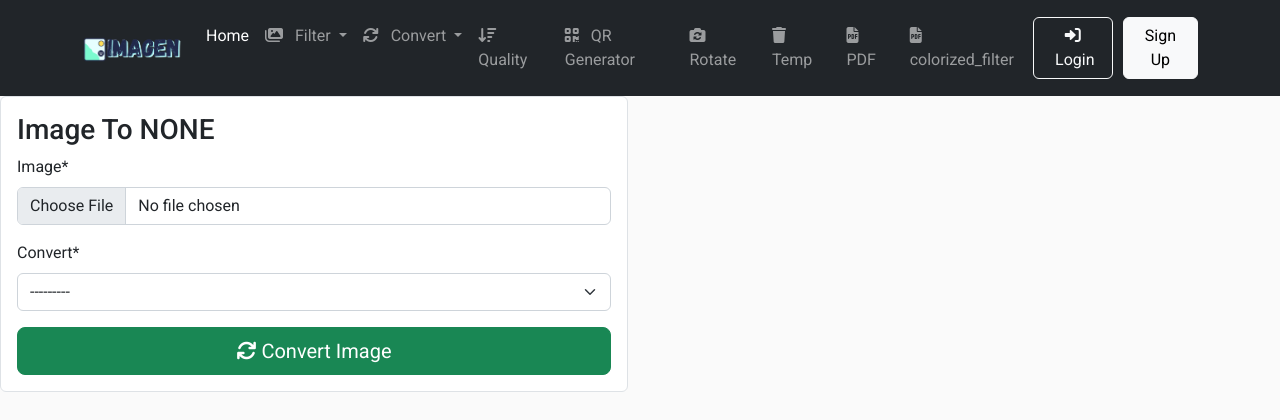
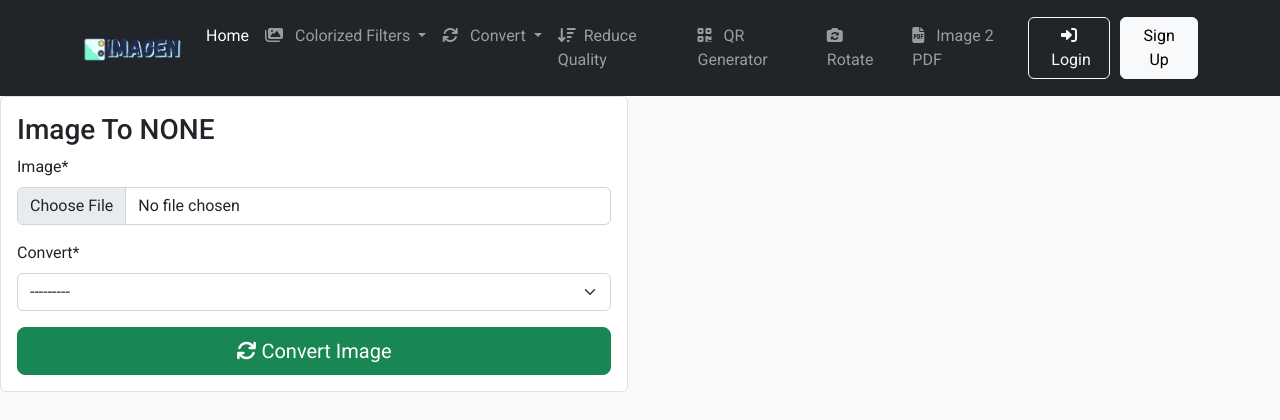
Before and after one commit to amitgirwal/ImaGen, a Django app: page /image-convert in a window 1280 px wide. Shown: the top 420 px of the page. Run offline with Django 4.2, Linux system fonts and the light colour scheme; some libraries are stand-ins or nearby versions.

Commit message:
Updated navbar and nav link in navbar file

```diff
--- a/backend/ImaGen/templates/core/navbar.html
+++ b/backend/ImaGen/templates/core/navbar.html
@@ -2,8 +2,8 @@
 <nav class="navbar navbar-expand-lg navbar-dark bg-dark p-3">
   <div class="container">
     <!-- <a class="navbar-brand logo" href="#">ImaGen</a> -->
-    <a class="navbar-brand" href="{% url 'home' %}" >
-      <img width="100px" src="{% static 'logos/logo.png' %}" alt="ImaGen">
+    <a class="navbar-brand" href="{% url 'home' %}">
+      <img width="100px" src="{% static 'logos/logo.png' %}" alt="ImaGen" />
     </a>
     <button class="navbar-toggler" type="button" data-bs-toggle="collapse" data-bs-target="#navbarSupportedContent"
       aria-controls="navbarSupportedContent" aria-expanded="false" aria-label="Toggle navigation">
@@ -11,38 +11,61 @@
     </button>
     <div class="collapse navbar-collapse" id="navbarSupportedContent">
       <ul class="navbar-nav me-auto mb-2 mb-lg-0">
+        <!-- Item1 -->
         <li class="nav-item">
           <a class="nav-link active" aria-current="page" href="{% url 'home' %}">Home</a>
         </li>
+
+        <!-- Item2 -->
         <li class="nav-item dropdown">
-          <a class="nav-link dropdown-toggle" href="#" role="button" data-bs-toggle="dropdown" aria-expanded="false" >
-            <i class="fa-solid fa-images"></i> &nbsp; Filter
+          <a class="nav-link dropdown-toggle" href="#" role="button" data-bs-toggle="dropdown" aria-expanded="false">
+            <i class="fa-solid fa-images"></i> &nbsp; Colorized Filters
           </a>
           <ul class="dropdown-menu">
-            <li>
-              <a class="dropdown-item" href="{% url 'image_filter' %}?action=colorized">Colorized</a>
+            <li >
+              <a class="dropdown-item d-flex justify-content-between align-items-center" href="{% url 'colorized_filter' %}">
+                Sepia
+                <span class="badge rounded-pill bg-danger me-2">Popular</span>
+              </a>
+
             </li>
             <li>
-              <a class="dropdown-item" href="{% url 'image_filter' %}?action=grayscale">Grayscale</a>
+              <a class="dropdown-item" href="#">Red</a>
             </li>
             <li>
-              <a class="dropdown-item" href="{% url 'image_filter' %}?action=blurred">Blurred</a>
+              <a class="dropdown-item" href="#">Sky Blue</a>
             </li>
             <li>
-              <a class="dropdown-item" href="{% url 'image_filter' %}?action=binary">Binary</a>
+              <a class="dropdown-item" href="#">Dark Pink</a>
             </li>
             <li>
-              <a class="dropdown-item" href="{% url 'image_filter' %}?action=invert">Invert</a>
+              <a class="dropdown-item" href="#">Lemon Yellow</a>
+            </li>
+            <li>
+              <a class="dropdown-item" href="#">Dark Grey</a>
             </li>
           </ul>
         </li>
+
+        <!-- Item3 -->
         <li class="nav-item dropdown ml-2">
           <a class="nav-link dropdown-toggle" href="#" role="button" data-bs-toggle="dropdown" aria-expanded="false">
             <i class="fa-solid fa-refresh"></i> &nbsp; Convert
           </a>
           <ul class="dropdown-menu">
             <li>
-              <a class="dropdown-item" href="{% url 'image_convert' %}?action=png">Image to PNG</a>
+              <a class="dropdown-item d-flex justify-content-between align-items-center"
+              href="{% url 'image_convert' %}?action=webp"
+              data-bs-toggle="tooltip" data-bs-placement="right" title="Image Optimize For Websites"
+              >Image to WEBP
+              <span class="badge rounded-pill bg-danger mx-2">Popular</span>
+            </a>
+            </li>
+            <li>
+              <a class="dropdown-item d-flex justify-content-between align-items-center" href="{% url 'image_convert' %}?action=png">
+                Image to PNG
+                <span class="badge rounded-pill bg-warning mx-2">Most Used</span>
+              </a>
             </li>
             <li>
               <a class="dropdown-item" href="{% url 'image_convert' %}?action=jpg">Image to JPG</a>
@@ -51,46 +74,41 @@
               <a class="dropdown-item" href="{% url 'image_convert' %}?action=jpeg">Image to JPEG</a>
             </li>
             <li>
-              <a class="dropdown-item" href="{% url 'image_convert' %}?action=webp">Image to WEBP</a>
-            </li>
-            <li>
               <a class="dropdown-item" href="{% url 'image_convert' %}?action=svg">Image to SVG</a>
             </li>
           </ul>
         </li>
+
+        <!-- Item4 -->
         <li class="nav-item">
           <a class="nav-link" aria-current="page" href="{% url 'image_quality' %}">
-            <i class="fa-solid fa-arrow-down-wide-short"></i>
-                    &nbsp; Quality</a>
+            <i class="fa-solid fa-arrow-down-wide-short"></i>&nbsp; Reduce
+            Quality
+          </a>
         </li>
+
+        <!-- Item5 -->
         <li class="nav-item">
           <a class="nav-link" aria-current="page" href="{% url 'qr_gen' %}">
             <i class="fa-solid fa-qrcode"></i>
-                    &nbsp; QR Generator</a>
+            &nbsp; QR Generator
+          </a>
         </li>
+
+        <!-- Item6 -->
         <li class="nav-item">
           <a class="nav-link" aria-current="page" href="{% url 'image_rotate' %}">
             <i class="fa-solid fa-camera-rotate"></i>
-                    &nbsp; Rotate</a>
+            &nbsp; Rotate</a>
         </li>
-        <li class="nav-item">
-          <a class="nav-link" aria-current="page" href="{% url 'tempa' %}">
-            <i class="fa-solid fa-trash"></i>
-                    &nbsp; Temp</a>
-        </li>
+
+         <!-- Item7 -->
         <li class="nav-item">
           <a class="nav-link" aria-current="page" href="{% url 'image_pdf' %}">
             <i class="fa-solid fa-file-pdf"></i>
-                    &nbsp; PDF</a>
-        </li>
-        <li class="nav-item">
-          <a class="nav-link" aria-current="page" href="{% url 'colorized_filter' %}">
-            <i class="fa-solid fa-file-pdf"></i>
-                    &nbsp; colorized_filter</a>
+            &nbsp; Image 2 PDF</a>
         </li>
       </ul>
-
-
 
       <div class="d-flex">
         <ul class="d-flex navbar-nav me-auto mb-2 mb-lg-0"
@@ -99,17 +117,19 @@
           <li class="nav-item">
             <a class="nav-link disabled" aria-current="page" href="#">{{request.user.name}}</a>
           </li>
-
           <li class="nav-item dropdown ml-2">
             <a class="nav-link dropdown-toggle" href="#" role="button" data-bs-toggle="dropdown" aria-expanded="false">
-              <img src="https://mdbcdn.b-cdn.net/img/Photos/Avatars/img (31).webp" class="rounded-circle" height="22" alt="Portrait of a Woman" loading="lazy">
+              <img src="https://mdbcdn.b-cdn.net/img/Photos/Avatars/img (31).webp" class="rounded-circle" height="22"
+                alt="Portrait of a Woman" loading="lazy" />
             </a>
             <ul class="dropdown-menu">
               <li>
                 <a class="dropdown-item" href="#">
                   <i class="fa-solid fa-user-astronaut"></i>&nbsp; Dashboard</a>
               </li>
-              <li><hr class="dropdown-divider"></li>
+              <li>
+                <hr class="dropdown-divider" />
+              </li>
               <li>
                 <a class="dropdown-item" href="{% url 'logout' %}">
                   <i class="fa-solid fa-power-off"></i>&nbsp;Logout</a>
@@ -130,3 +150,16 @@
     </div>
   </div>
 </nav>
+
+
+<script>
+  $(document).ready(function () {
+    // Initialize tooltips
+    var tooltipTriggerList = [].slice.call(
+      document.querySelectorAll('[data-bs-toggle="tooltip"]')
+    );
+    var tooltipList = tooltipTriggerList.map(function (tooltipTriggerEl) {
+      return new bootstrap.Tooltip(tooltipTriggerEl);
+    });
+  });
+</script>
```
